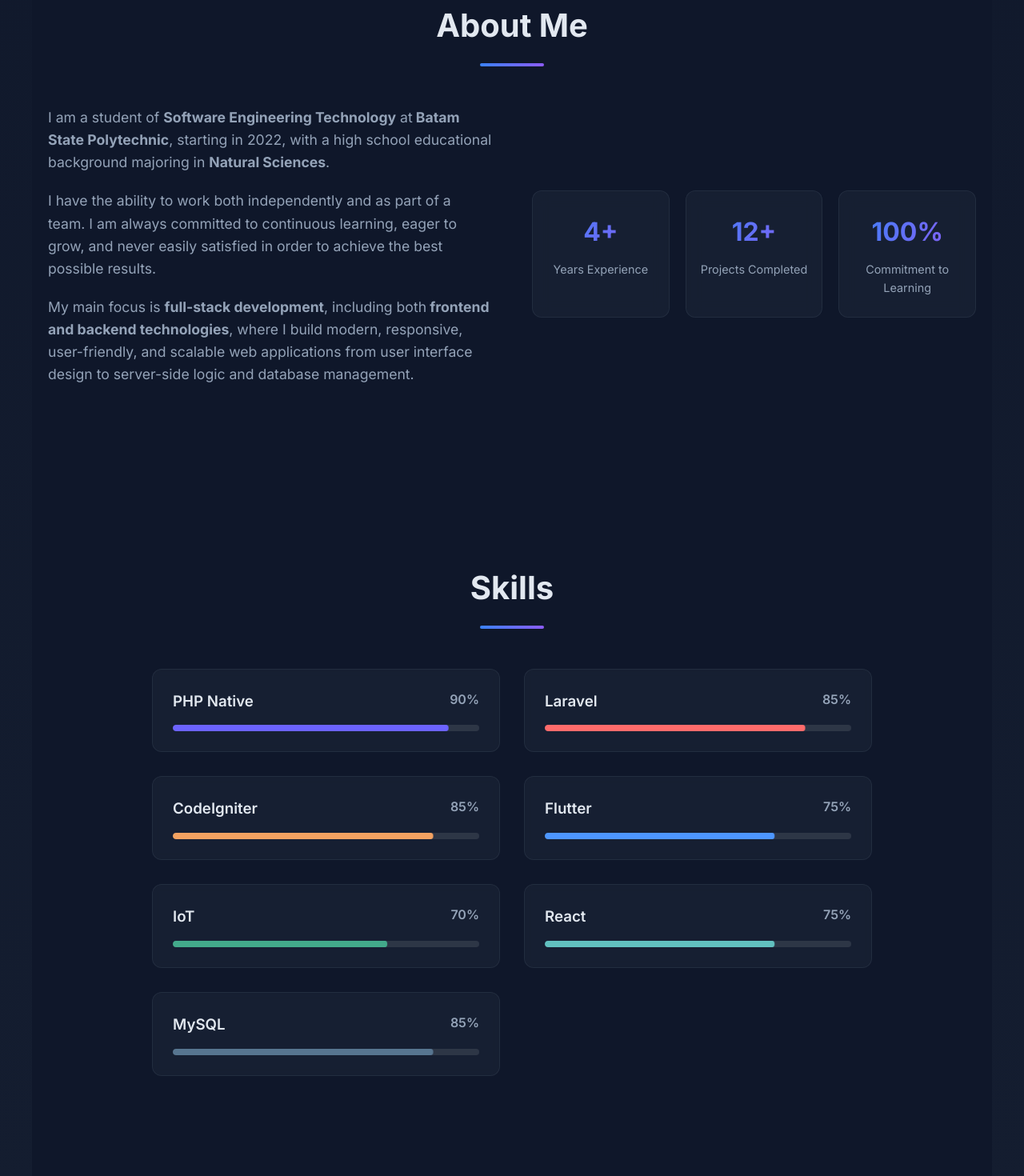
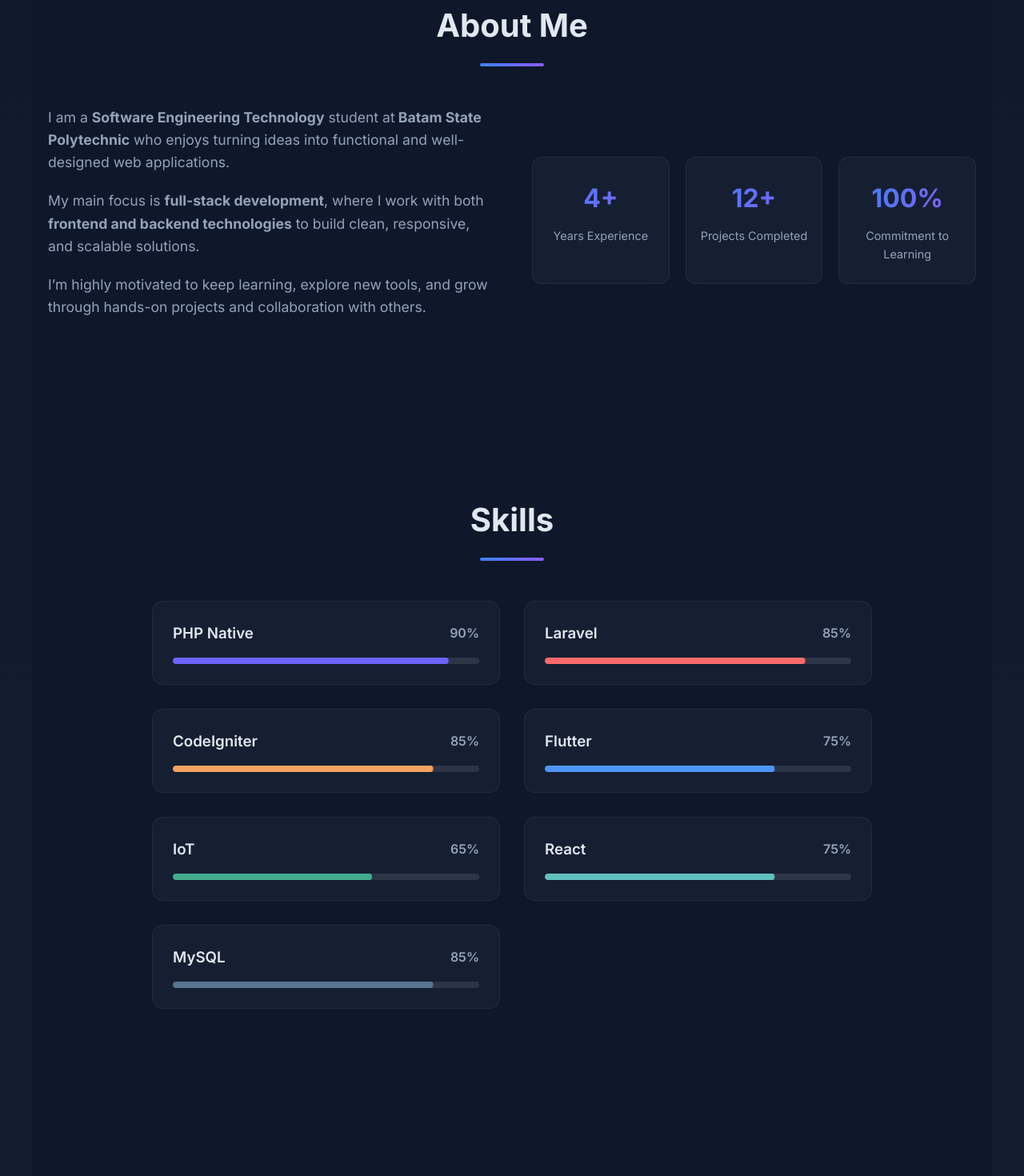
Before and after one commit to mlnaarianto/React.js-portofolio, a React (Vite) app: page /#/ in a window 1280 px wide. Shown: the part 900-2370 px from the top of the page at 80% size. Built offline with nearby package versions, Linux system fonts and the light colour scheme.

Commit message:
perbaikan

```diff
--- a/src/App.tsx
+++ b/src/App.tsx
@@ -10,6 +10,8 @@ import Projects from './components/Projects/Projects'
 import Blog from './components/Blog/Blog'
 import BlogDetail from './components/Blog/BlogDetail'
 import Footer from './components/Footer/Footer'
+import BackToTop from './components/BackToTop/BackToTop'
+
 
 export default function App() {
   const location = useLocation()
@@ -86,6 +88,10 @@ export default function App() {
     </Routes>
 
     <Footer />
+
+    {/* ⬆️ BACK TO TOP DI SINI */}
+    <BackToTop />
   </>
 )
+
 }
--- a/src/components/About/About.tsx
+++ b/src/components/About/About.tsx
@@ -60,23 +60,22 @@ export default function About() {
           transition={{ duration: 0.6, delay: 0.3 }}
         >
           <p>
-            I am a student of <strong>Software Engineering Technology</strong> at
-            <strong> Batam State Polytechnic</strong>, starting in 2022, with a
-            high school educational background majoring in <strong>Natural Sciences</strong>.
+            I am a <strong>Software Engineering Technology</strong> student at
+            <strong> Batam State Polytechnic</strong> who enjoys turning ideas into
+            functional and well-designed web applications.
           </p>
 
           <p>
-            I have the ability to work both independently and as part of a team.
-            I am always committed to continuous learning, eager to grow, and
-            never easily satisfied in order to achieve the best possible results.
+            My main focus is <strong>full-stack development</strong>, where I work with
+            both <strong>frontend and backend technologies</strong> to build clean,
+            responsive, and scalable solutions.
           </p>
 
           <p>
-            My main focus is <strong>full-stack development</strong>, including both
-            <strong> frontend and backend technologies</strong>, where I build modern,
-            responsive, user-friendly, and scalable web applications from user interface
-            design to server-side logic and database management.
+            I’m highly motivated to keep learning, explore new tools, and grow through
+            hands-on projects and collaboration with others.
           </p>
+
 
         </motion.div>
 
--- /dev/null
+++ b/src/components/BackToTop/BackToTop.module.css
@@ -0,0 +1,54 @@
+.button {
+  position: fixed;
+  bottom: 24px;
+  right: 24px;
+
+  width: 46px;
+  height: 46px;
+  border-radius: 50%;
+
+  /* SAMA KAYAK HERO PRIMARY BUTTON */
+  background: linear-gradient(
+    120deg,
+    var(--primary-color),
+    var(--secondary-color)
+  );
+
+  color: white;
+  border: none;
+  cursor: pointer;
+
+  opacity: 0;
+  pointer-events: none;
+  transform: translateY(16px);
+
+  transition:
+    opacity 0.3s ease,
+    transform 0.3s ease,
+    box-shadow 0.3s ease;
+
+  z-index: 999;
+
+  display: flex;
+  align-items: center;
+  justify-content: center;
+
+  box-shadow: 0 6px 16px rgba(59, 130, 246, 0.35);
+}
+
+.show {
+  opacity: 1;
+  pointer-events: auto;
+  transform: translateY(0);
+}
+
+/* ✨ HOVER FEEL KAYAK SUBMIT BUTTON */
+.button:hover {
+  transform: translateY(-4px);
+  box-shadow: 0 12px 24px rgba(59, 130, 246, 0.45);
+}
+
+/* klik feel */
+.button:active {
+  transform: translateY(-1px) scale(0.96);
+}
--- /dev/null
+++ b/src/components/BackToTop/BackToTop.tsx
@@ -0,0 +1,23 @@
+import { useEffect, useState } from 'react'
+import { FaArrowUp } from 'react-icons/fa'
+import styles from './BackToTop.module.css'
+
+export default function BackToTop() {
+  const [show, setShow] = useState(false)
+
+  useEffect(() => {
+    const onScroll = () => setShow(window.scrollY > 300)
+    window.addEventListener('scroll', onScroll)
+    return () => window.removeEventListener('scroll', onScroll)
+  }, [])
+
+  return (
+    <button
+      className={`${styles.button} ${show ? styles.show : ''}`}
+      onClick={() => window.scrollTo({ top: 0, behavior: 'smooth' })}
+      aria-label="Back to top"
+    >
+      <FaArrowUp />
+    </button>
+  )
+}
--- a/src/components/Experience/Experience.tsx
+++ b/src/components/Experience/Experience.tsx
@@ -40,17 +40,7 @@ const data: ExperienceItem[] = [
       "Developed mobile applications using Flutter, implemented responsive layouts, integrated REST APIs, and optimized application performance for better user experience.",
     type: "experience",
   },
-  {
-    title: "Project Based Learning Certificate",
-    company: "Politeknik Negeri Batam - Project Based Learning",
-    companyUrl: "https://polibatam.ac.id",
-    certificateUrl:
-      "https://drive.google.com/file/d/12-xD34KO8BkLFNlgOvjeIDo8H4IusjyR/view?usp=drive_link",
-    date: "Aug 2025 - Jan 2026",
-    description:
-      'Completed a Project Based Learning program with the project titled "Parkwell: Data Driven Smart Parking System Powered by IoT and Big Data Analytics". Responsible for developing the web dashboard using Laravel, integrating IoT sensor data, and implementing real-time monitoring and analytics features.',
-    type: "certificate",
-  },
+
   {
     title: "Hack4ID Kepri Participant Certificate",
     company: "Politeknik Negeri Batam x Lintasarta",
@@ -62,6 +52,17 @@ const data: ExperienceItem[] = [
       "Participated in HACK4ID Kepri, a collaborative hackathon organized by Politeknik Negeri Batam and Lintasarta, focusing on digital innovation, problem solving, and rapid web application prototyping.",
     type: "certificate",
   },
+  {
+    title: "Project Based Learning Certificate",
+    company: "Politeknik Negeri Batam - Project Based Learning",
+    companyUrl: "https://polibatam.ac.id",
+    certificateUrl:
+      "https://drive.google.com/file/d/12-xD34KO8BkLFNlgOvjeIDo8H4IusjyR/view?usp=drive_link",
+    date: "Aug 2025 - Jan 2026",
+    description:
+      'Completed a Project Based Learning program with the project titled "Parkwell: Data Driven Smart Parking System Powered by IoT and Big Data Analytics". Responsible for developing the web dashboard using Laravel, integrating IoT sensor data, and implementing real-time monitoring and analytics features.',
+    type: "certificate",
+  }
 ];
 
 export default function Experience() {
--- a/src/components/Footer/Footer.tsx
+++ b/src/components/Footer/Footer.tsx
@@ -90,7 +90,7 @@ export default function Footer() {
 
             <div className={styles.contactItem}>
               <FaMapMarkerAlt />
-              <span>Batam City, Indonesia</span>
+              <span>Batam City, Riau Island Province, Indonesian</span>
             </div>
           </div>
         </motion.div>
--- a/src/components/Navbar/Navbar.module.css
+++ b/src/components/Navbar/Navbar.module.css
@@ -129,13 +129,29 @@
   flex-direction: column;
   gap: 5px;
   cursor: pointer;
+  padding: 4px;
 }
 
 .hamburger span {
   width: 24px;
   height: 2px;
   background: var(--text-color);
+  transition: 0.3s ease;
 }
+
+/* 🔥 STATE: OPEN (JADI X) */
+.hamburgerOpen span:nth-child(1) {
+  transform: translateY(7px) rotate(45deg);
+}
+
+.hamburgerOpen span:nth-child(2) {
+  opacity: 0;
+}
+
+.hamburgerOpen span:nth-child(3) {
+  transform: translateY(-7px) rotate(-45deg);
+}
+
 
 /* ================= MOBILE ================= */
 @media (max-width: 768px) {
@@ -176,6 +192,7 @@
     opacity: 0;
     transform: translateY(-8px);
   }
+
   to {
     opacity: 1;
     transform: translateY(0);
--- a/src/components/Navbar/Navbar.tsx
+++ b/src/components/Navbar/Navbar.tsx
@@ -156,8 +156,10 @@ export default function Navbar() {
         {/* HAMBURGER */}
         <button
           ref={hamburgerRef}
-          className={styles.hamburger}
+          className={`${styles.hamburger} ${menuOpen ? styles.hamburgerOpen : ''
+            }`}
           onClick={() => setMenuOpen((p) => !p)}
+          aria-label="Toggle menu"
         >
           <span />
           <span />
--- a/src/components/Skills/Skills.module.css
+++ b/src/components/Skills/Skills.module.css
@@ -1,4 +1,4 @@
-/* ===== SECTION ===== */
+/* ==================== SECTION ==================== */
 .section {
   max-width: 1200px;
   margin: 0 auto;
@@ -20,12 +20,17 @@
 
 .underline {
   height: 4px;
-  background: linear-gradient(90deg, var(--primary-color), var(--secondary-color));
+  width: 80px;
+  background: linear-gradient(
+    90deg,
+    var(--primary-color),
+    var(--secondary-color)
+  );
   margin: 0 auto;
   border-radius: 2px;
 }
 
-/* ===== SKILLS ===== */
+/* ==================== SKILLS ==================== */
 .skillsContainer {
   max-width: 900px;
   margin: 0 auto;
@@ -37,18 +42,33 @@
   gap: 30px;
 }
 
+/* ==================== SKILL CARD ==================== */
 .skillCard {
+  position: relative;
   background: var(--card-bg);
   border: 1px solid var(--border-color);
-  border-radius: 12px;
+  border-radius: 14px;
   padding: 25px;
-  backdrop-filter: blur(4px); /* diturunin biar ringan */
-  transition: var(--transition);
+  backdrop-filter: blur(4px);
+  overflow: hidden;
+
+  transition:
+    transform 0.3s ease,
+    border-color 0.3s ease,
+    box-shadow 0.3s ease;
 }
 
+/* hover effect (clean) */
+.skillCard:hover {
+  transform: translateY(-6px);
+  border-color: var(--primary-color);
+}
+
+/* ==================== HEADER ==================== */
 .skillHeader {
   display: flex;
   justify-content: space-between;
+  align-items: center;
   margin-bottom: 15px;
 }
 
@@ -62,7 +82,7 @@
   color: var(--text-secondary);
 }
 
-/* ===== BAR ===== */
+/* ==================== BAR ==================== */
 .skillBarContainer {
   height: 8px;
   background: rgba(255, 255, 255, 0.1);
@@ -73,11 +93,17 @@
 .skillBar {
   height: 100%;
   border-radius: 4px;
+  transform-origin: left;
   will-change: transform;
-  transform: scaleX(0);
+  transition: filter 0.3s ease;
 }
 
-/* ===== RESPONSIVE ===== */
+/* bar reacts on hover */
+.skillCard:hover .skillBar {
+  filter: brightness(1.15);
+}
+
+/* ==================== RESPONSIVE ==================== */
 @media (max-width: 768px) {
   .skillsGrid {
     grid-template-columns: 1fr;
--- a/src/components/Skills/Skills.tsx
+++ b/src/components/Skills/Skills.tsx
@@ -7,7 +7,7 @@ const skills = [
   { name: 'Laravel', level: 85, color: '#FF6B6B' },
   { name: 'CodeIgniter', level: 85, color: '#F4A261' },
   { name: 'Flutter', level: 75, color: '#4D96FF' },
-  { name: 'IoT', level: 70, color: '#43AA8B' },
+  { name: 'IoT', level: 65, color: '#43AA8B' },
   { name: 'React', level: 75, color: '#61C0BF' },
   { name: 'MySQL', level: 85, color: '#577590' }
 ]
```
Lines whose indentation alone changed are shown as unchanged.
